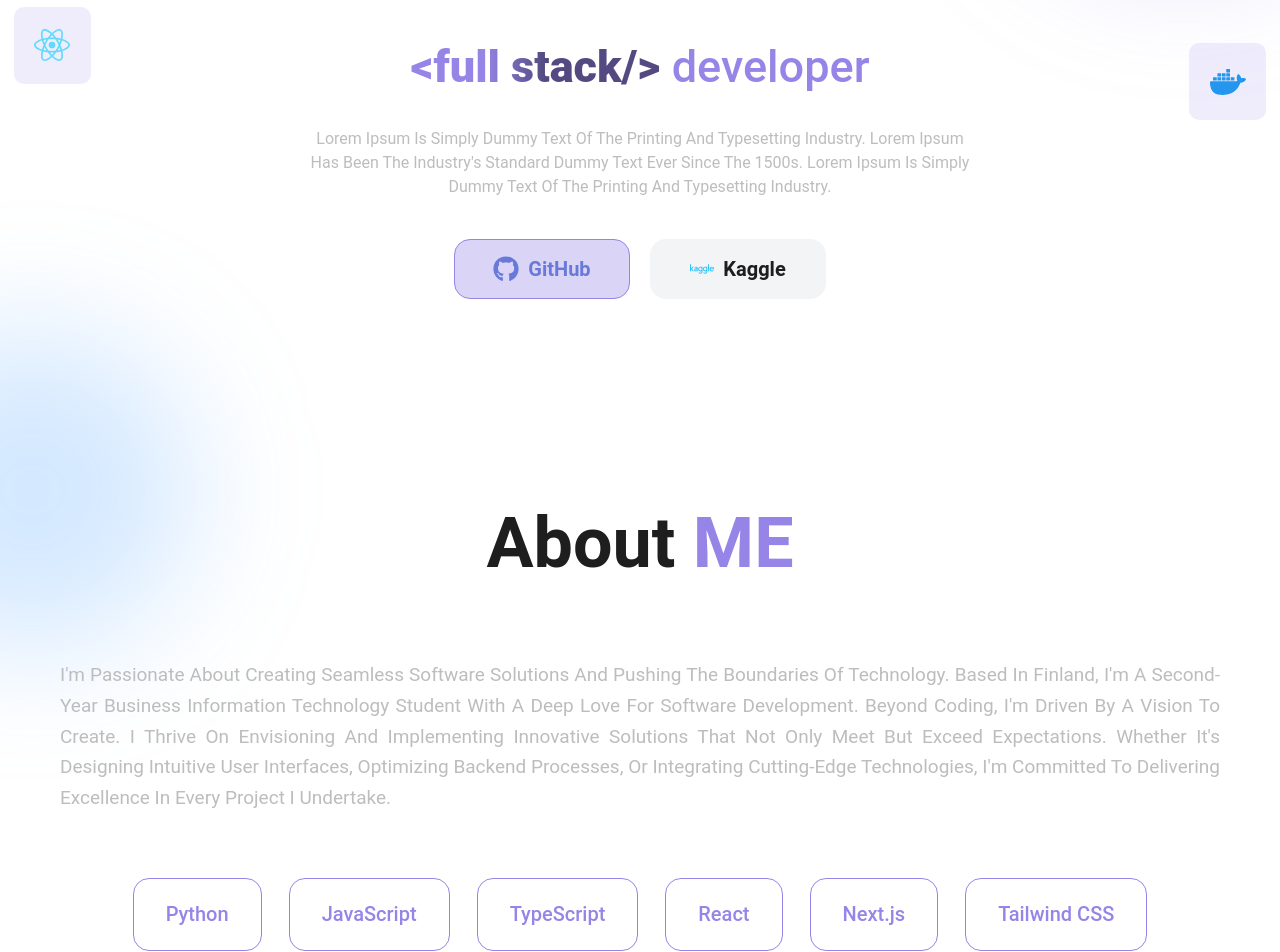
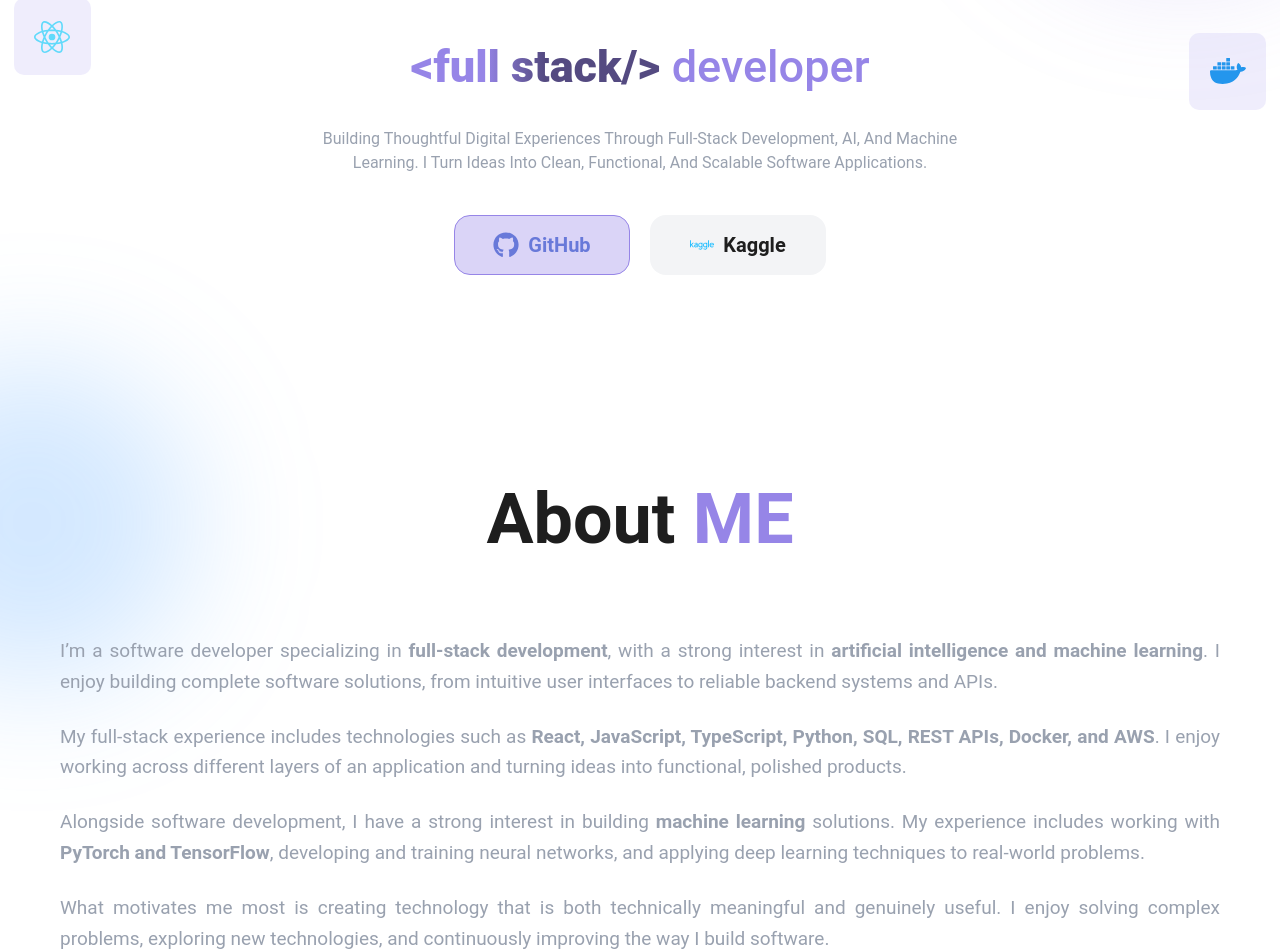
Before and after one commit to yasminebrahimi/yasmin_ebrahimi_portfolio, a React (Vite) app: page / in a window 1280 px wide. Shown: the part 414-1366 px from the top of the page. Built offline with nearby package versions, Linux system fonts and the light colour scheme.

Commit message:
Refresh About and hero copy

```diff
--- a/src/sections/About.jsx
+++ b/src/sections/About.jsx
@@ -29,17 +29,49 @@ export default function About() {
         About <span className="text-brand">ME</span>
       </h2>
 
-      <p className="text-justify text-base capitalize leading-relaxed text-muted sm:text-[19px]">
-        I&apos;m passionate about creating seamless software solutions and
-        pushing the boundaries of technology. Based in Finland, I&apos;m a
-        second-year Business Information Technology student with a deep love for
-        software development. Beyond coding, I&apos;m driven by a vision to
-        create. I thrive on envisioning and implementing innovative solutions
-        that not only meet but exceed expectations. Whether it&apos;s designing
-        intuitive user interfaces, optimizing backend processes, or integrating
-        cutting-edge technologies, I&apos;m committed to delivering excellence
-        in every project I undertake.
-      </p>
+      <div className="space-y-6 text-justify text-base leading-relaxed text-gray-400 sm:text-[19px]">
+        <p>
+          I’m a software developer specializing in{" "}
+          <strong>full-stack development</strong>, with a strong interest in{" "}
+          <strong>artificial intelligence and machine learning</strong>. I enjoy
+          building complete software solutions, from intuitive user interfaces
+          to reliable backend systems and APIs.
+        </p>
+
+        <p>
+          My full-stack experience includes technologies such as{" "}
+          <strong>
+            React, JavaScript, TypeScript, Python, SQL, REST APIs, Docker, and
+            AWS
+          </strong>
+          . I enjoy working across different layers of an application and
+          turning ideas into functional, polished products.
+        </p>
+
+        <p>
+          Alongside software development, I have a strong interest in building{" "}
+          <strong>machine learning </strong>
+           solutions. My experience includes working with{" "}
+          <strong>PyTorch and TensorFlow</strong>, developing and training
+          neural networks, and applying deep learning techniques to real-world
+          problems.
+        </p>
+
+        <p>
+          What motivates me most is creating technology that is both technically
+          meaningful and genuinely useful. I enjoy solving complex problems,
+          exploring new technologies, and continuously improving the way I build
+          software.
+        </p>
+
+        <p>
+          For me, development is about more than writing code. it’s about{" "}
+          <strong>
+            understanding problems, designing effective solutions, and turning
+            ideas into experiences that work.
+          </strong>
+        </p>
+      </div>
 
       <div className="flex flex-wrap items-center justify-center gap-6.75">
         {skills.map((skill) => (
--- a/src/sections/Hero.jsx
+++ b/src/sections/Hero.jsx
@@ -67,11 +67,10 @@ export default function Hero() {
         </div>
 
         <div className="flex flex-col items-center gap-10">
-          <p className="max-w-169.75 text-base capitalize text-muted">
-            Lorem Ipsum is simply dummy text of the printing and typesetting
-            industry. Lorem Ipsum has been the industry's standard dummy text
-            ever since the 1500s. Lorem Ipsum is simply dummy text of the printing and typesetting
-            industry.
+          <p className="max-w-169.75 text-base capitalize text-gray-400">
+            Building thoughtful digital experiences through full-stack
+            development, AI, and machine learning. I turn ideas into clean,
+            functional, and scalable software applications.
           </p>
 
           <div className="flex flex-wrap items-center justify-center gap-5">
```
